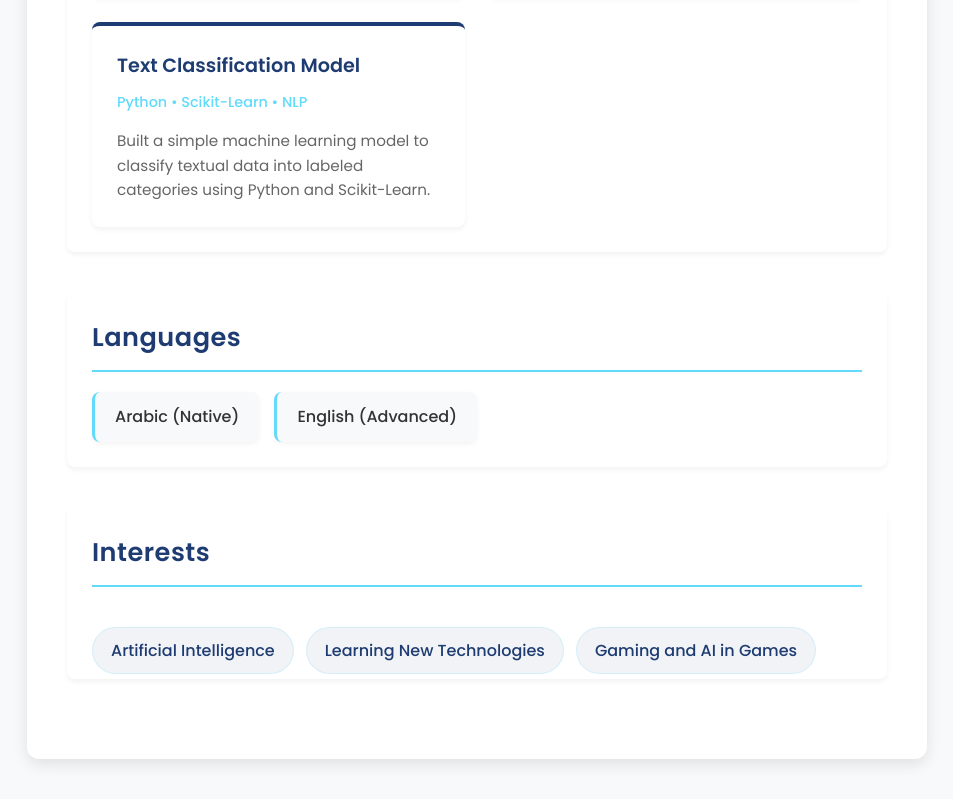
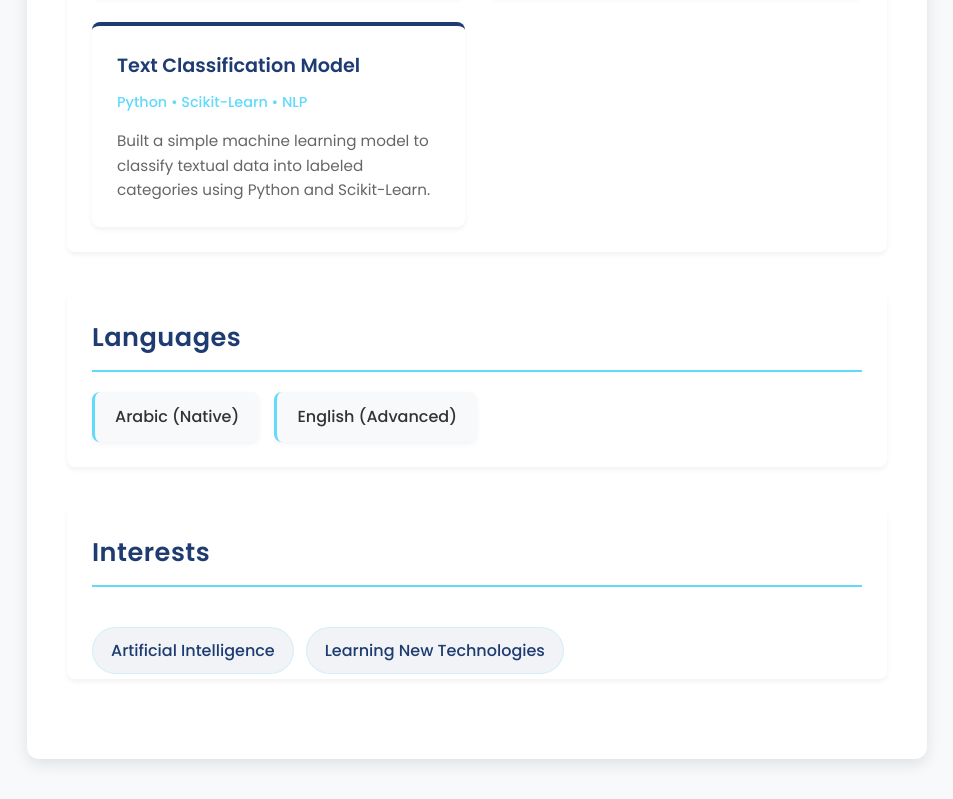
Before and after one commit to abdullahasd-afk/cv, a plain HTML site: page index.html in a window 1280 px wide. Shown: the part 2427-3226 px from the top of the page, without its empty margins (163-1116 px from the left). Drawn offline with Linux system fonts and the light colour scheme.

Commit message:
Update index.html

```diff
--- a/index.html
+++ b/index.html
@@ -117,7 +117,6 @@
                 <div class="interests">
                     <div class="interest-item">Artificial Intelligence</div>
                     <div class="interest-item">Learning New Technologies</div>
-                    <div class="interest-item">Gaming and AI in Games</div>
                 </div>
             </div>
         </div>
```
